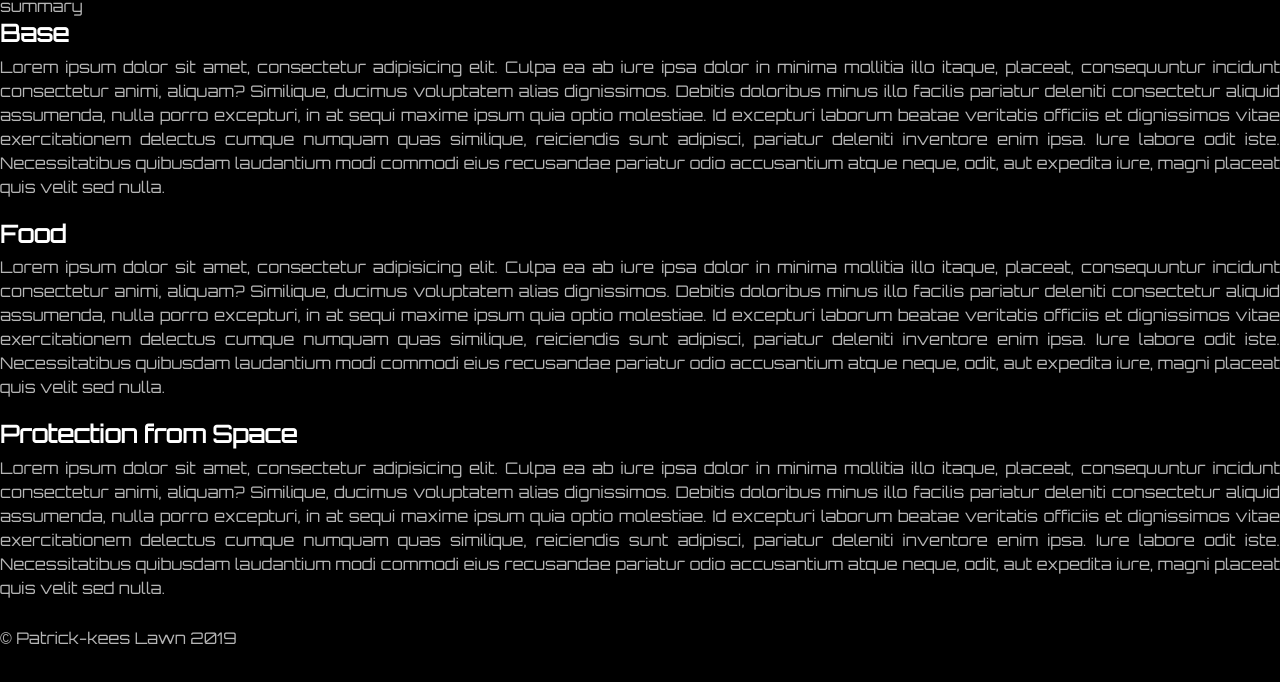
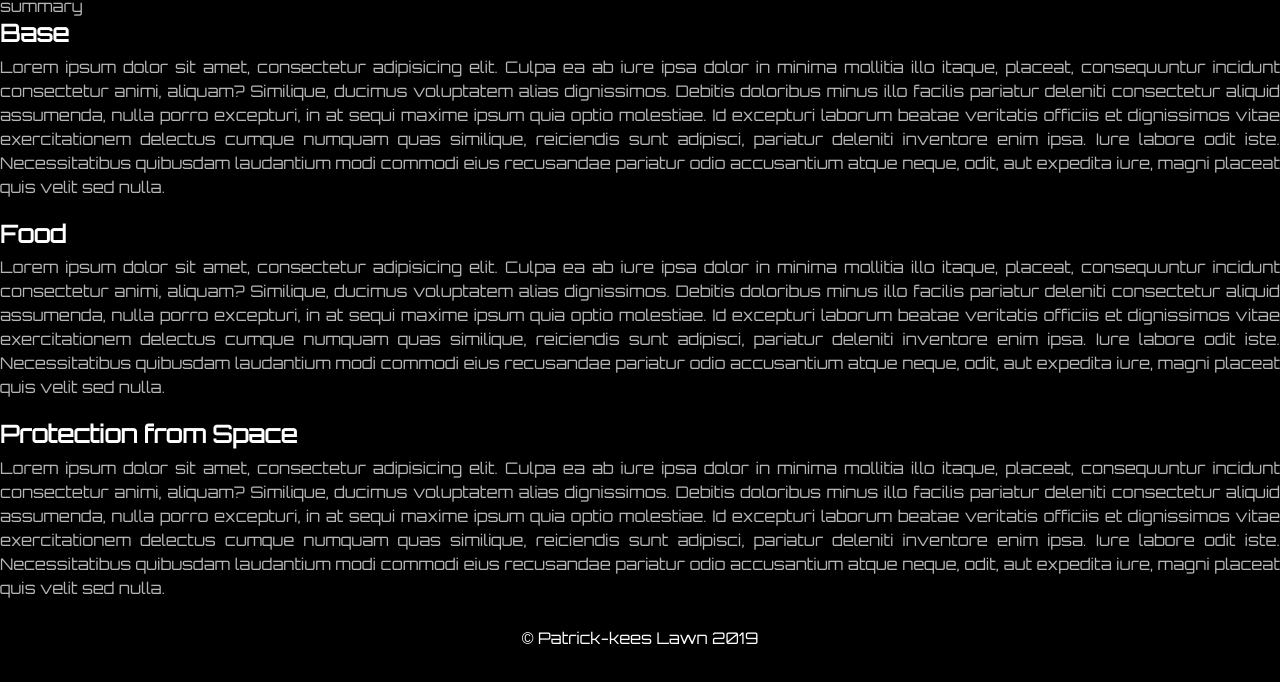
Before and after one commit to mr-harding/PADDY-Moon-Base, a plain HTML site: page base.html in a window 1280 px wide. Shown: the part 82-764 px from the top of the page. Drawn offline with Linux system fonts and the light colour scheme.

Commit message:
fixed footer on all pages

```diff
--- a/base.html
+++ b/base.html
@@ -44,8 +44,8 @@
   <img src="" alt="">
   </div>
 
-  <fo>
+  <footer>
     <p>&copy; Patrick-kees Lawn 2019</p>
-  </fo>
+  </footer>
 </body>
 </html>
--- a/style.css
+++ b/style.css
@@ -50,7 +50,7 @@ h1 {
 footer p {
   width: 100%;
   color: white;
-  padding: 1.5%;
+  padding-bottom: 1.5%;
   text-align: center;
 }
 
```
Also changed, not shown: benefits.html (+2 -2 lines), future.html (+2 -2 lines), health.html (+2 -2 lines), transport.html (+2 -2 lines).
